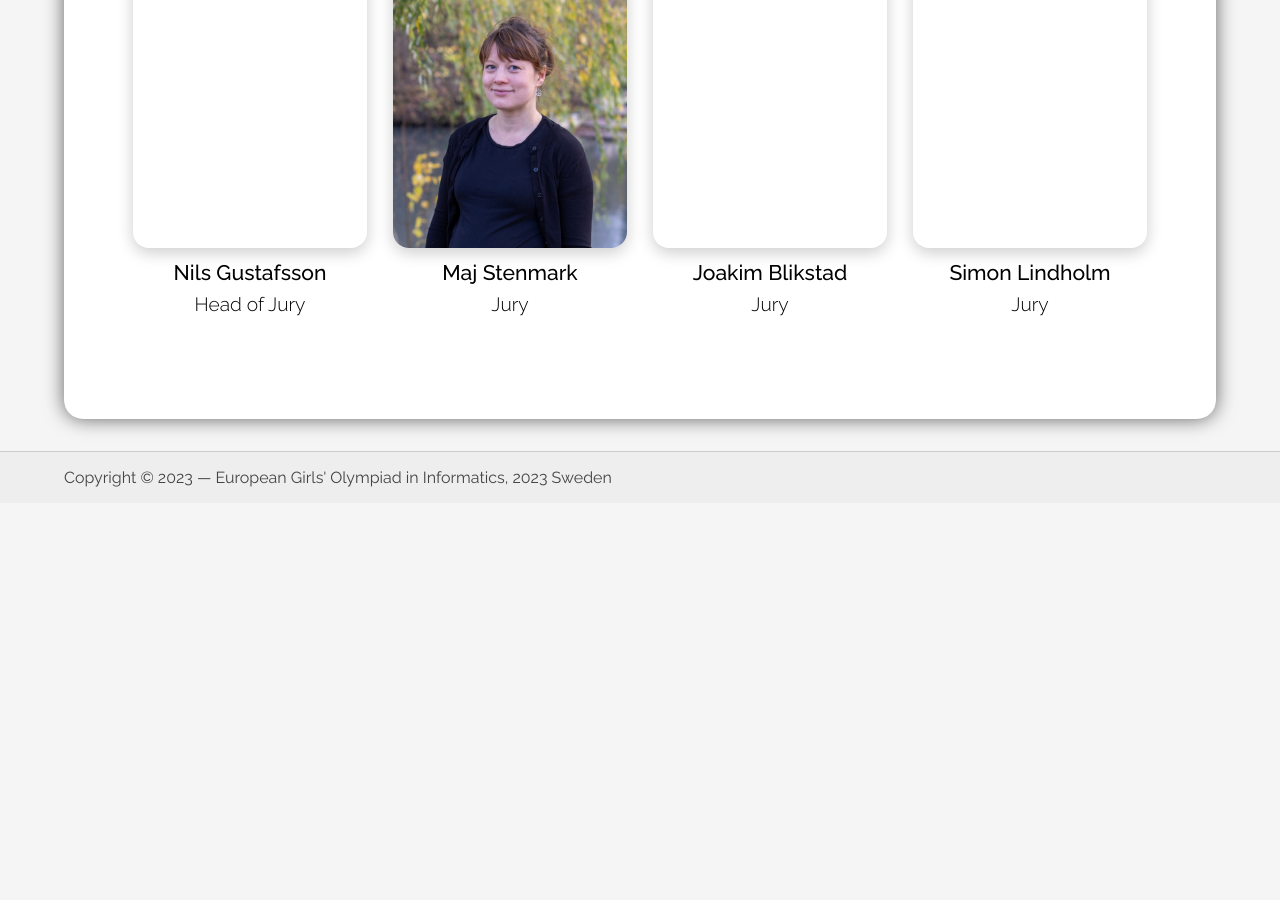
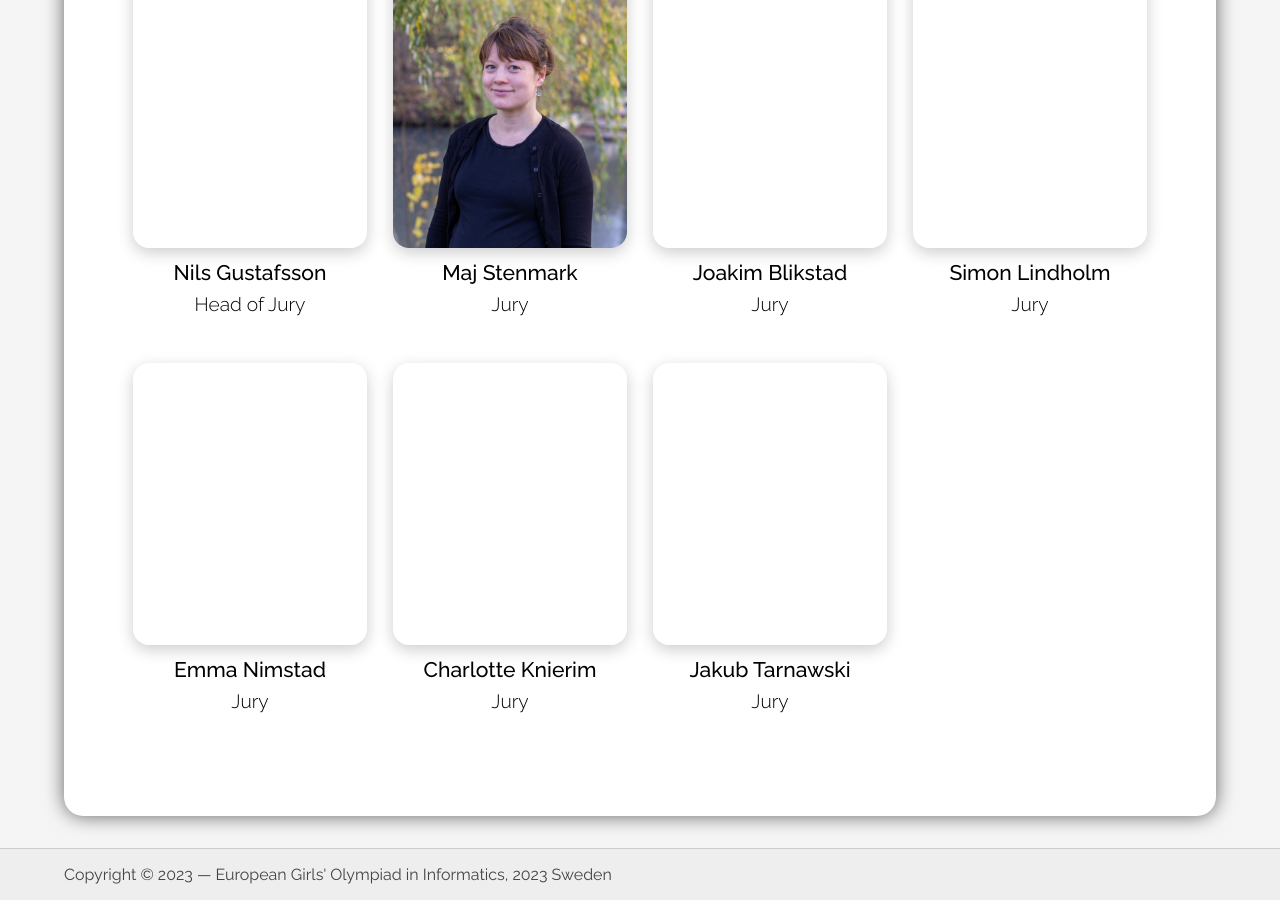
Before and after one commit to Kodsport/egoi23.se, a Jekyll site: the page built from about/organizers.md, in a window 1280 px wide and 900 px high, scrolled down 1480 px. Built offline with Jekyll 4.4.1, drawn with Linux system fonts in a browser that asks for light colours; before the commit the page ends 1983 px from its top, so only the background shows below that.

Commit message:
added people to jury

```diff
--- a/_data/jury.yml
+++ b/_data/jury.yml
@@ -10,3 +10,12 @@
 - name: Simon Lindholm
   title: Jury
   imgname: empty.svg
+- name: Emma Nimstad
+  title: Jury
+  imgname: empty.svg
+- name: Charlotte Knierim
+  title: Jury
+  imgname: empty.svg
+- name: Jakub Tarnawski
+  title: Jury
+  imgname: empty.svg
```
